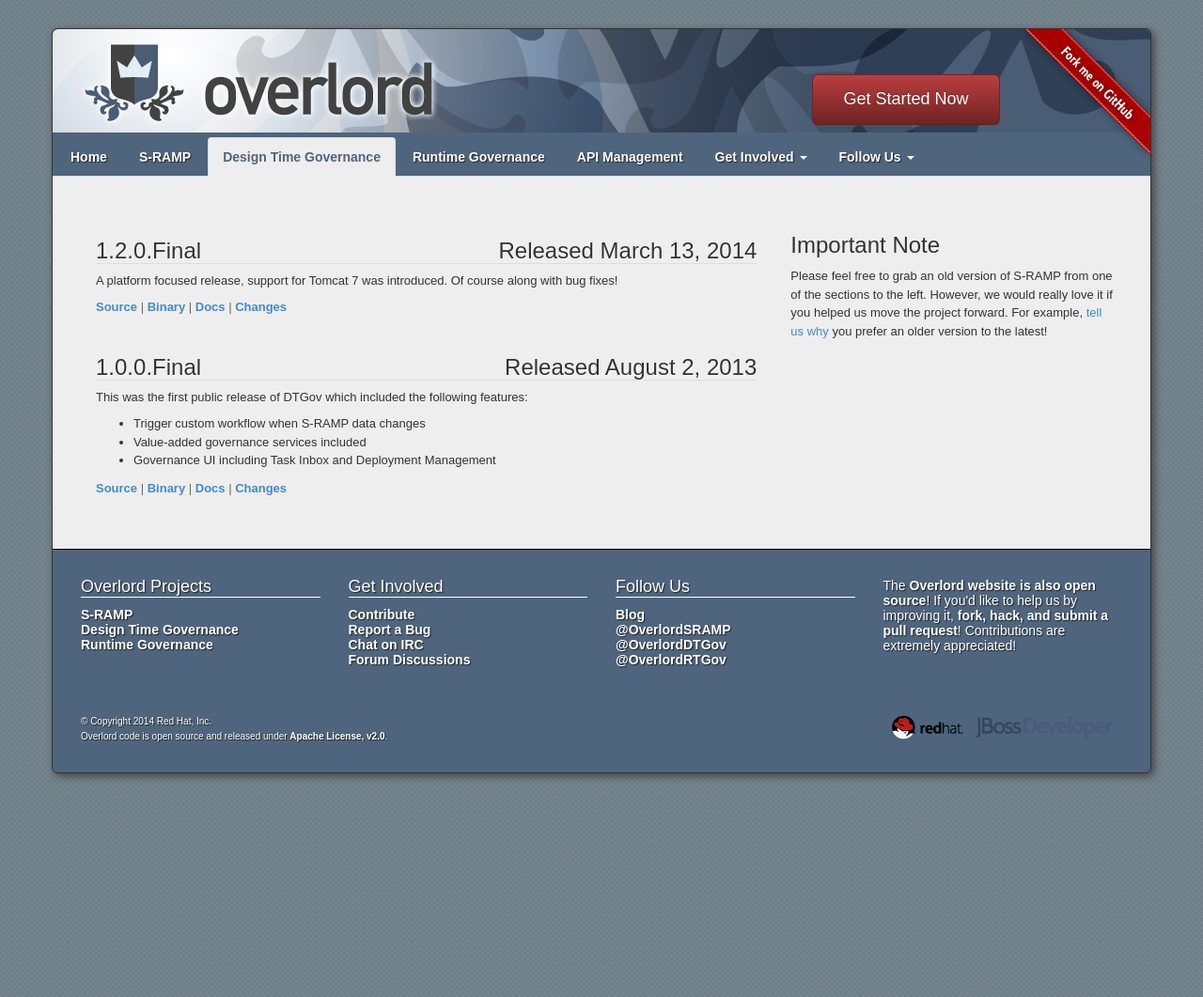
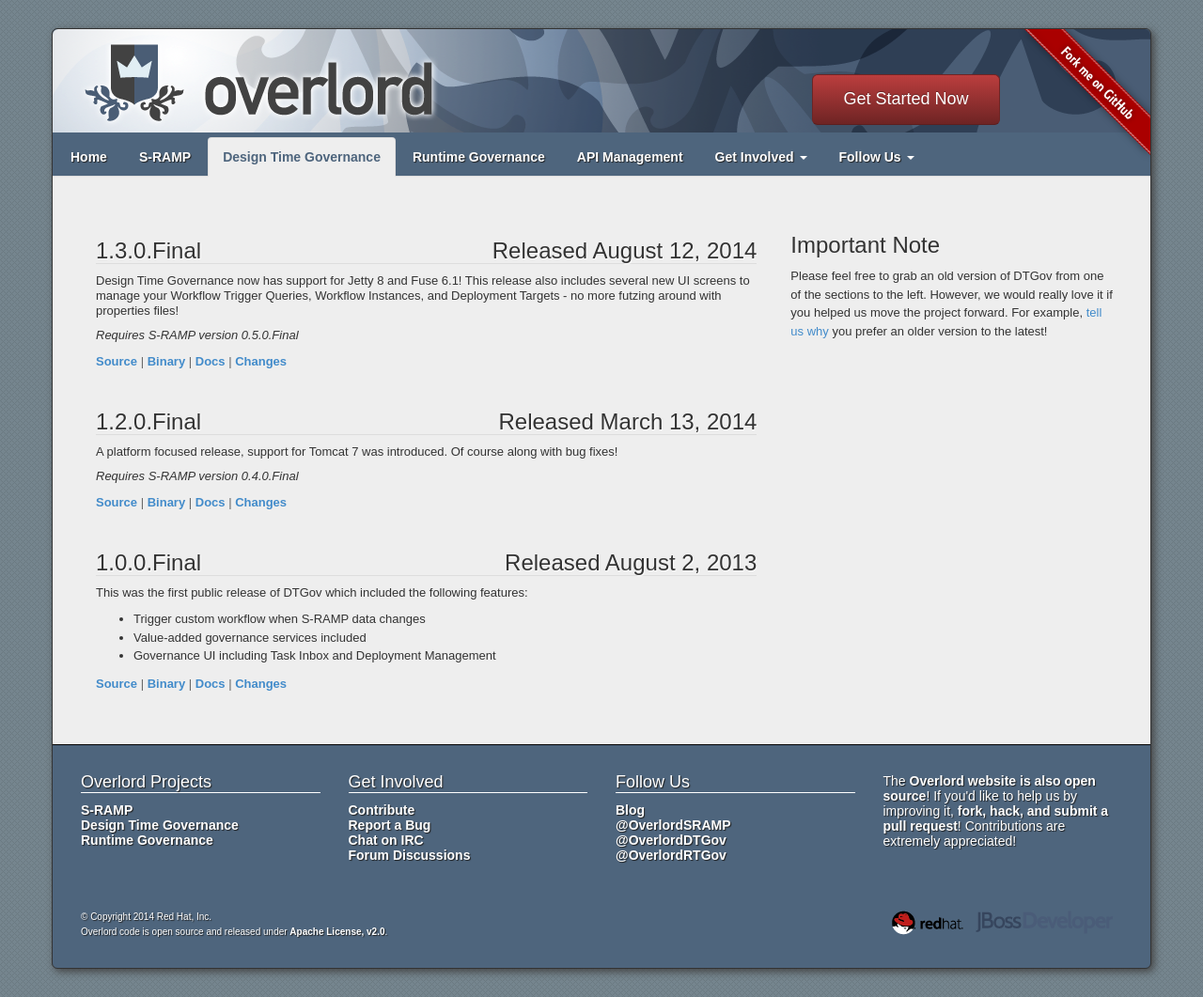
Before and after one commit to Governance/Governance.github.io, a Jekyll site: the page built from dtgov/versions.html, in a window 1280 px wide. Shown: the whole page at 94% size. Built offline with Jekyll 4.4.1, drawn with Linux system fonts in a browser that asks for light colours.

```diff
--- a/dtgov/versions.html
+++ b/dtgov/versions.html
@@ -9,13 +9,27 @@ subproject: dtgov
             <!-- Left side -->
             <div class="col-lg-8">
 
+              <!-- Version: 1.3.0.Final -->
+              <div class="citem">
+                <h3>1.3.0.Final <span class="release-date pull-right hide-480">Released August 12, 2014</span></h3>
+                <p>Design Time Governance now has support for Jetty 8 and Fuse 6.1!  This release also includes several new UI screens to manage your Workflow Trigger Queries, Workflow Instances, and Deployment Targets - no more futzing around with properties files!</p>
+                <p><i>Requires S-RAMP version 0.5.0.Final</i></p>
+                <div class="links">
+                  <a href="https://github.com/Governance/dtgov/tree/dtgov-1.3.0.Final">Source</a> |
+                  <a href="http://downloads.jboss.org/overlord/dtgov/dtgov-1.3.0.Final.zip">Binary</a> |
+                  <a href="http://docs.jboss.org/overlord/dtgov/1.3.0.Final/html/">Docs</a> |
+                  <a href="http://red.ht/1rn268X">Changes</a>
+                </div>
+              </div>
+
               <!-- Version: 1.2.0.Final -->
               <div class="citem">
                 <h3>1.2.0.Final <span class="release-date pull-right hide-480">Released March 13, 2014</span></h3>
                 <p>A platform focused release, support for Tomcat 7 was introduced.  Of course along with bug fixes!</p>
+                <p><i>Requires S-RAMP version 0.4.0.Final</i></p>
                 <div class="links">
-                  <a href="https://github.com/Governance/s-ramp/tree/dtgov-1.2.0.Final">Source</a> |
-                  <a href="http://downloads.jboss.org/overlord/sramp/dtgov-1.2.0.Final.zip">Binary</a> |
+                  <a href="https://github.com/Governance/dtgov/tree/dtgov-1.2.0.Final">Source</a> |
+                  <a href="http://downloads.jboss.org/overlord/dtgov/dtgov-1.2.0.Final.zip">Binary</a> |
                   <a href="http://docs.jboss.org/overlord/dtgov/1.2.0.Final/html/">Docs</a> |
                   <a href="http://red.ht/1qkXMJ2">Changes</a>
                 </div>
@@ -31,8 +45,8 @@ subproject: dtgov
                   <li>Governance UI including Task Inbox and Deployment Management</li>
                 </ul>
                 <div class="links">
-                  <a href="https://github.com/Governance/s-ramp/tree/dtgov-1.0.0.Final">Source</a> |
-                  <a href="http://downloads.jboss.org/overlord/sramp/dtgov-1.0.0.Final.zip">Binary</a> |
+                  <a href="https://github.com/Governance/dtgov/tree/dtgov-1.0.0.Final">Source</a> |
+                  <a href="http://downloads.jboss.org/overlord/dtgov/dtgov-1.0.0.Final.zip">Binary</a> |
                   <a href="http://docs.jboss.org/overlord/dtgov/1.0.0.Final/html/">Docs</a> |
                   <a href="http://red.ht/1qxGlXa">Changes</a>
                 </div>
@@ -43,7 +57,7 @@ subproject: dtgov
             <div class="col-lg-4">
               <h3>Important Note</h3>
               <p>
-                Please feel free to grab an old version of S-RAMP from one of the
+                Please feel free to grab an old version of DTGov from one of the
                 sections to the left.  However, we would really love it if you helped
                 us move the project forward.  For example,
                 <a href="https://community.jboss.org/en/overlord">tell us why</a>
```
Also changed, not shown: dtgov/index.html (+8 -8 lines).
